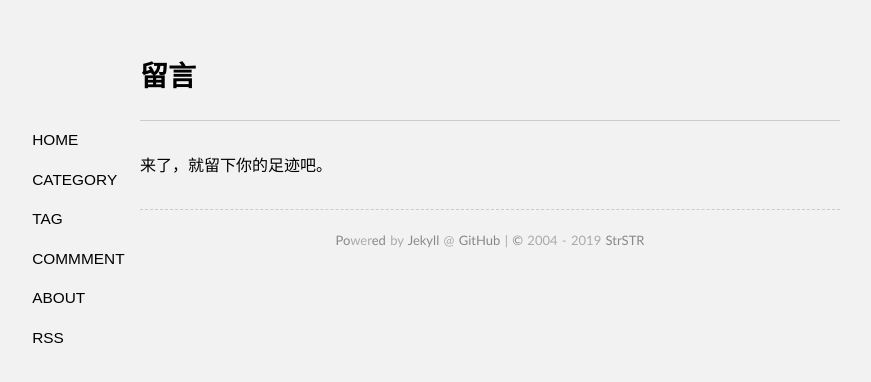
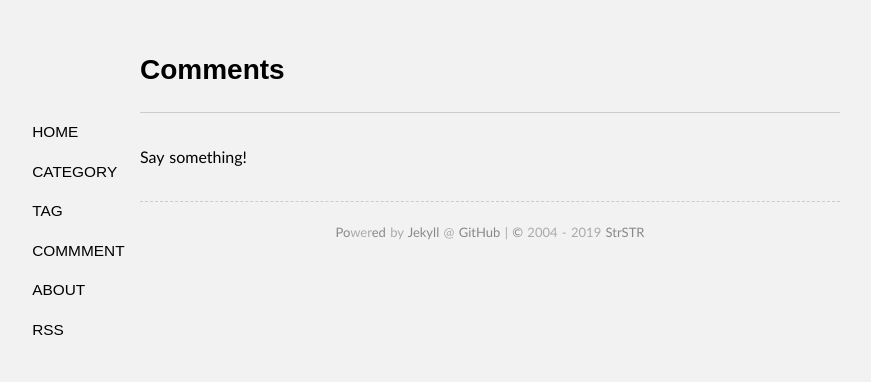
Before and after one commit to goingeast/goingeast.github.io, a Jekyll site: the page built from guestbook/index.md, in a window 1280 px wide. Shown: the top 382 px of the page, without its empty margins (150-1021 px from the left). Built offline with Jekyll 4.4.1, drawn with Linux system fonts in a browser that asks for light colours; comment, search, counter and statistics services are not loaded.

Commit message:
Update index.md

```diff
--- a/guestbook/index.md
+++ b/guestbook/index.md
@@ -1,8 +1,7 @@
 ---
 layout: page
-title: 留言
+title: Comments
 comments: yes
 thread: 616
 ---
-
-来了，就留下你的足迹吧。
+Say something!
```
